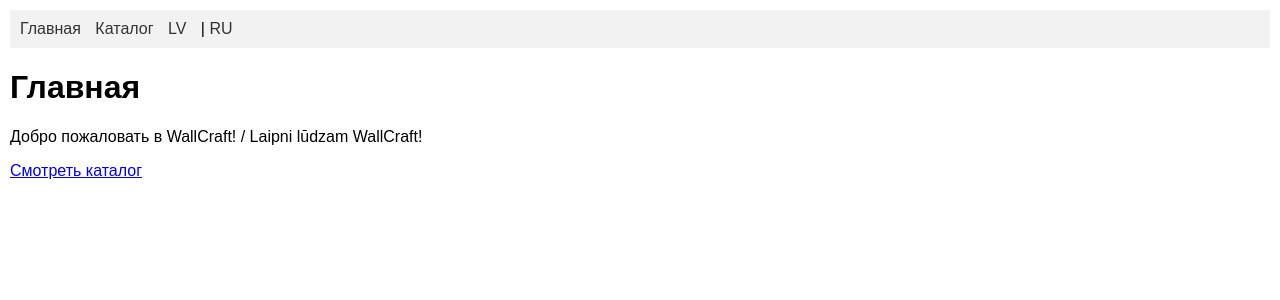
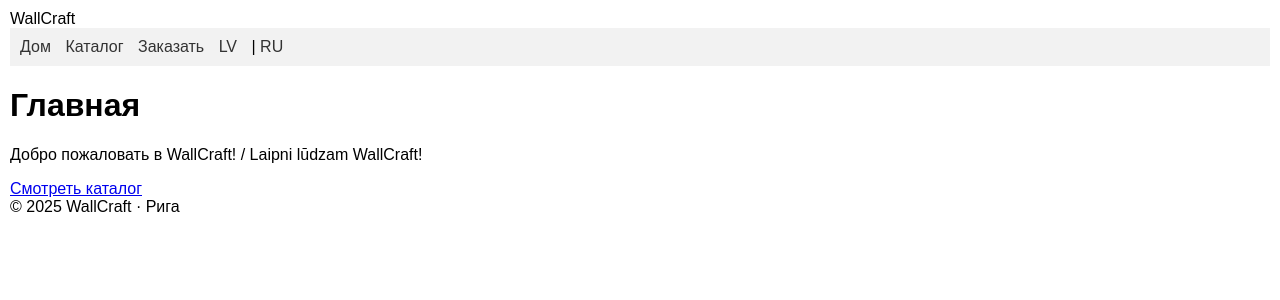
Before and after one commit to wallcraftmz-sys/Wallcraft, a Python web app: template templates/index.html in a window 1280 px wide. Shown: the top 300 px of the page. Run offline with Jinja, Linux system fonts and the light colour scheme; the template is opened without the code that fills it, so the values that code supplies are empty.

Commit message:
base.html

```diff
--- a/templates/base.html
+++ b/templates/base.html
@@ -3,18 +3,31 @@
 <head>
     <meta charset="UTF-8">
     <title>WallCraft</title>
-    <link rel="stylesheet" href="{{ url_for('static', filename='css/style.css') }}">
+    <meta name="viewport" content="width=device-width, initial-scale=1.0">
+    <link rel="stylesheet" href="/static/style.css">
 </head>
 <body>
-<header>
-    <nav>
-        <a href="{{ url_for('index') }}">{{ 'Sākums' if lang=='lv' else 'Главная' }}</a>
-        <a href="{{ url_for('catalog') }}">{{ 'Katalogs' if lang=='lv' else 'Каталог' }}</a>
-        <span><a href="?lang=lv">LV</a> | <a href="?lang=ru">RU</a></span>
+
+<header class="header">
+    <div class="logo">WallCraft</div>
+    <nav class="menu">
+        <a href="/">Дом</a>
+        <a href="/catalog">Каталог</a>
+        <a href="/order">Заказать</a>
+        <span class="lang">
+            <a href="?lang=lv">LV</a> |
+            <a href="?lang=ru">RU</a>
+        </span>
     </nav>
 </header>
-<main>
+
+<main class="content">
     {% block content %}{% endblock %}
 </main>
+
+<footer class="footer">
+    © 2025 WallCraft · Рига
+</footer>
+
 </body>
 </html>
```
